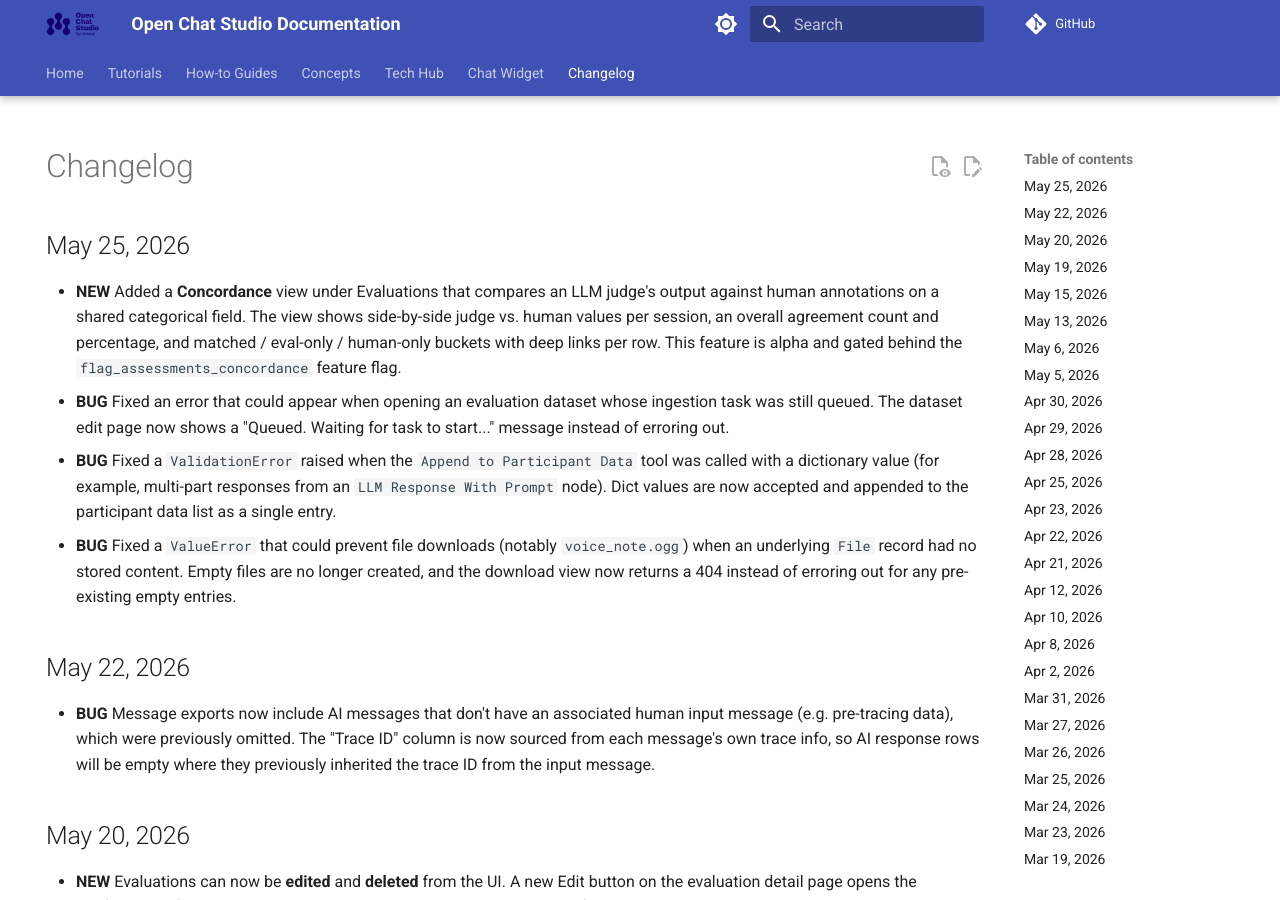
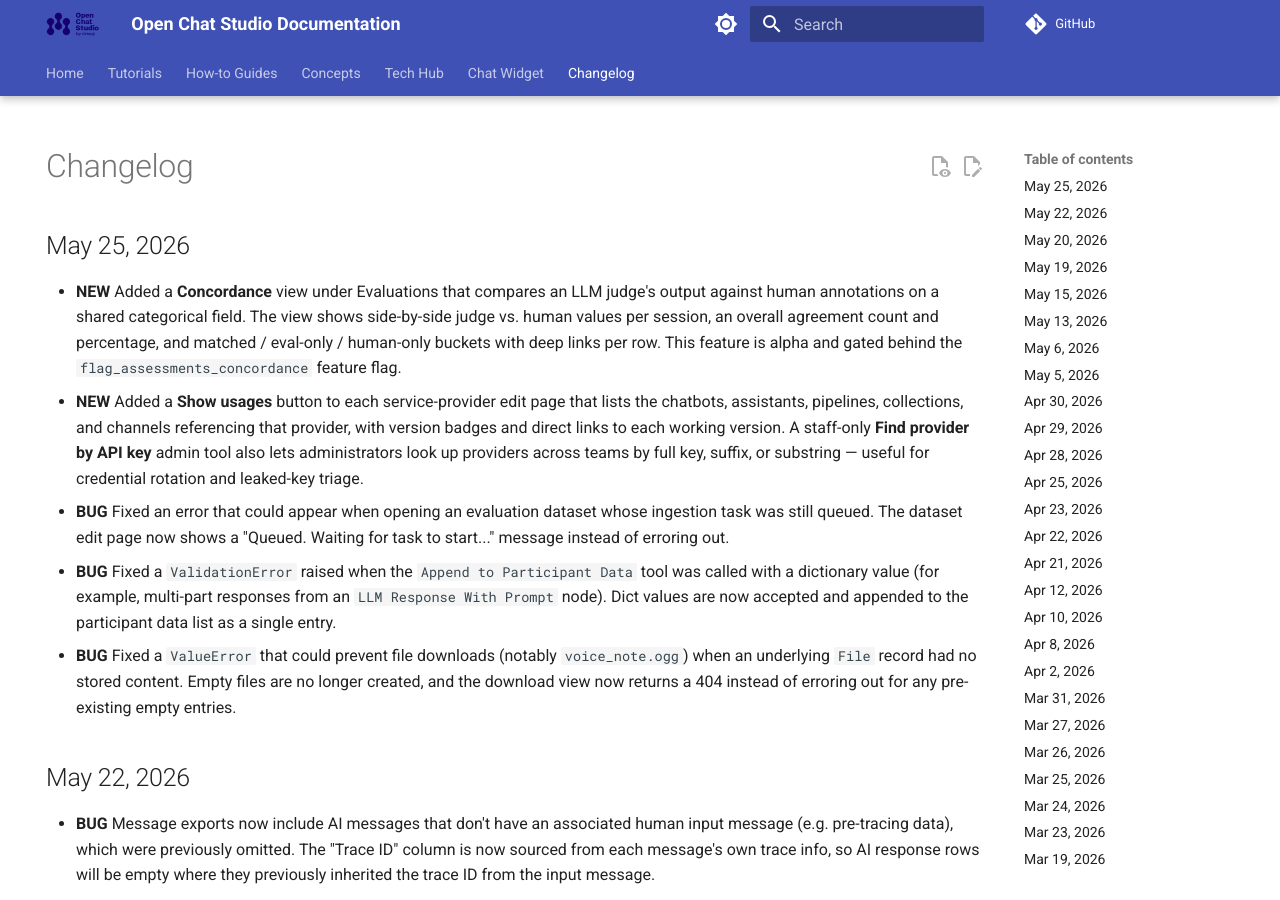
Before and after one commit to dimagi/open-chat-studio-docs, an MkDocs documentation site: the page built from docs/changelog.md, in a window 1280 px wide and 900 px high. Built offline with MkDocs 1.6.1 and Material for MkDocs 9.7.7, drawn with Linux system fonts in a browser that asks for light colours; a script that is not in the unit is left out; comment, search, counter and statistics services are not loaded.

Commit message:
update changelog and docs from OCS PR #3421

```diff
--- a/docs/changelog.md
+++ b/docs/changelog.md
@@ -6,6 +6,7 @@ hide:
 # Changelog
 ## May 25, 2026
 * **NEW** Added a **Concordance** view under Evaluations that compares an LLM judge's output against human annotations on a shared categorical field. The view shows side-by-side judge vs. human values per session, an overall agreement count and percentage, and matched / eval-only / human-only buckets with deep links per row. This feature is alpha and gated behind the `flag_assessments_concordance` feature flag.
+* **NEW** Added a **Show usages** button to each service-provider edit page that lists the chatbots, assistants, pipelines, collections, and channels referencing that provider, with version badges and direct links to each working version. A staff-only **Find provider by API key** admin tool also lets administrators look up providers across teams by full key, suffix, or substring — useful for credential rotation and leaked-key triage.
 * **BUG** Fixed an error that could appear when opening an evaluation dataset whose ingestion task was still queued. The dataset edit page now shows a "Queued. Waiting for task to start..." message instead of erroring out.
 * **BUG** Fixed a `ValidationError` raised when the `Append to Participant Data` tool was called with a dictionary value (for example, multi-part responses from an `LLM Response With Prompt` node). Dict values are now accepted and appended to the participant data list as a single entry.
 * **BUG** Fixed a `ValueError` that could prevent file downloads (notably `voice_note.ogg`) when an underlying `File` record had no stored content. Empty files are no longer created, and the download view now returns a 404 instead of erroring out for any pre-existing empty entries.
```
